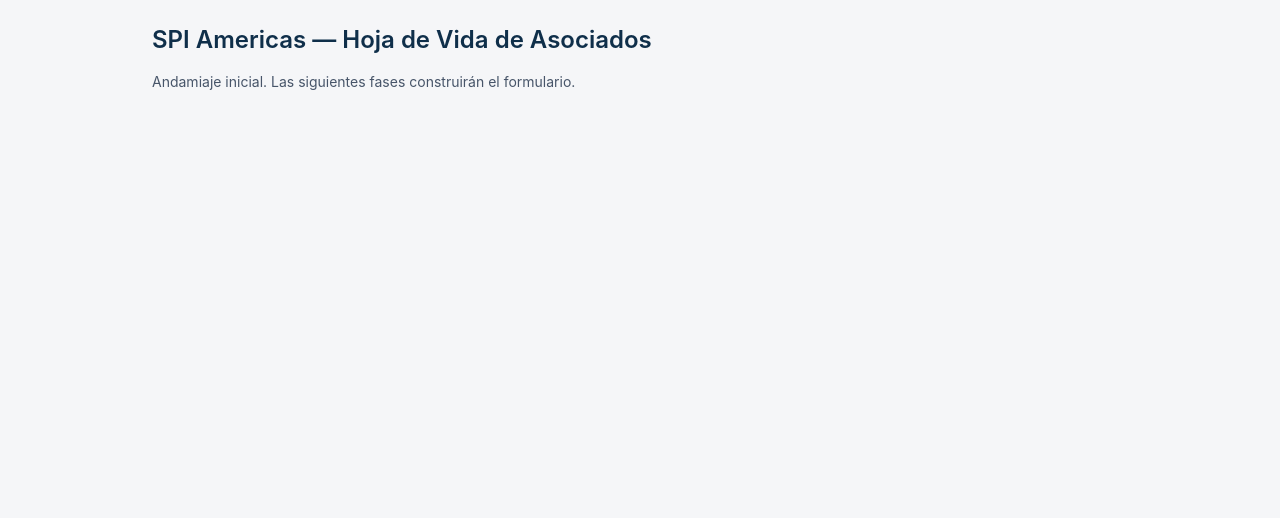
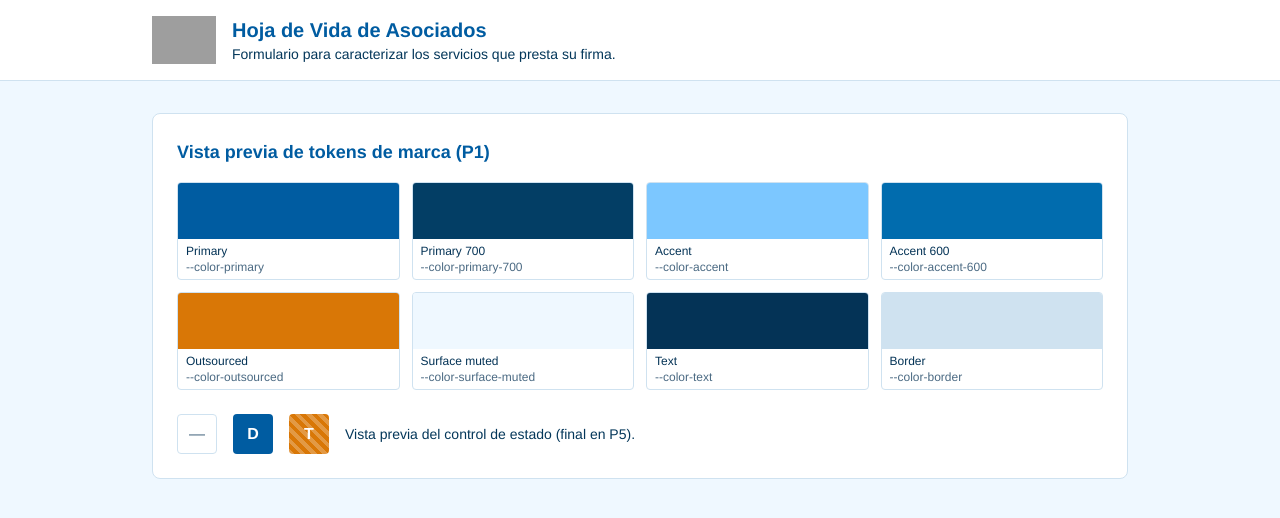
Before and after one commit to edspohr/spi-asociados, a React (Vite) app: page / in a window 1280 px wide. Shown: the top 518 px of the page. Built offline with nearby package versions, Linux system fonts and the light colour scheme; grey boxes are pictures that could not be loaded.

Commit message:
P1: derive brand tokens from spiamericas.com Elementor kit

```diff
--- a/src/App.tsx
+++ b/src/App.tsx
@@ -1,12 +1,96 @@
+const SPI_LOGO = 'https://spiamericas.com/wp-content/uploads/2024/11/cropped-Logos-02-132x64.png';
+
 export default function App() {
   return (
-    <main className="mx-auto flex min-h-screen max-w-5xl flex-col gap-4 p-6">
-      <h1 className="text-2xl font-semibold text-[color:var(--color-primary)]">
-        SPI Americas — Hoja de Vida de Asociados
-      </h1>
-      <p className="text-sm text-[color:var(--color-text-muted)]">
-        Andamiaje inicial. Las siguientes fases construirán el formulario.
-      </p>
-    </main>
+    <div className="min-h-screen">
+      <header className="border-b border-[color:var(--color-border)] bg-[color:var(--color-surface)]">
+        <div className="mx-auto flex max-w-5xl items-center gap-4 px-6 py-4">
+          <img src={SPI_LOGO} alt="SPI Americas" className="h-12 w-auto" />
+          <div>
+            <h1 className="text-xl font-semibold text-[color:var(--color-primary)]">
+              Hoja de Vida de Asociados
+            </h1>
+            <p className="text-sm text-[color:var(--color-text-muted)]">
+              Formulario para caracterizar los servicios que presta su firma.
+            </p>
+          </div>
+        </div>
+      </header>
+
+      <main className="mx-auto max-w-5xl px-6 py-8">
+        <section className="rounded-lg border border-[color:var(--color-border)] bg-[color:var(--color-surface)] p-6">
+          <h2 className="mb-4 text-lg font-semibold text-[color:var(--color-primary)]">
+            Vista previa de tokens de marca (P1)
+          </h2>
+
+          <div className="grid grid-cols-2 gap-3 sm:grid-cols-4">
+            <Swatch label="Primary" varName="--color-primary" />
+            <Swatch label="Primary 700" varName="--color-primary-700" />
+            <Swatch label="Accent" varName="--color-accent" />
+            <Swatch label="Accent 600" varName="--color-accent-600" />
+            <Swatch label="Outsourced" varName="--color-outsourced" />
+            <Swatch label="Surface muted" varName="--color-surface-muted" dark />
+            <Swatch label="Text" varName="--color-text" />
+            <Swatch label="Border" varName="--color-border" dark />
+          </div>
+
+          <div className="mt-6 flex flex-wrap items-center gap-4">
+            <StateCell state="empty" />
+            <StateCell state="directo" />
+            <StateCell state="tercerizado" />
+            <span className="text-sm text-[color:var(--color-text-muted)]">
+              Vista previa del control de estado (final en P5).
+            </span>
+          </div>
+        </section>
+      </main>
+    </div>
   );
 }
+
+function Swatch({ label, varName, dark = false }: { label: string; varName: string; dark?: boolean }) {
+  return (
+    <div className="overflow-hidden rounded border border-[color:var(--color-border)]">
+      <div
+        className="h-14"
+        style={{ backgroundColor: `var(${varName})` }}
+        aria-hidden
+      />
+      <div className="px-2 py-1 text-xs">
+        <div className={dark ? 'text-[color:var(--color-text)]' : 'text-[color:var(--color-text)]'}>
+          {label}
+        </div>
+        <div className="text-[color:var(--color-text-subtle)]">{varName}</div>
+      </div>
+    </div>
+  );
+}
+
+function StateCell({ state }: { state: 'empty' | 'directo' | 'tercerizado' }) {
+  if (state === 'directo') {
+    return (
+      <span className="inline-flex h-10 w-10 items-center justify-center rounded bg-[color:var(--color-primary)] font-semibold text-white">
+        D
+      </span>
+    );
+  }
+  if (state === 'tercerizado') {
+    return (
+      <span
+        className="inline-flex h-10 w-10 items-center justify-center rounded font-semibold text-white"
+        style={{
+          backgroundColor: 'var(--color-outsourced)',
+          backgroundImage:
+            'repeating-linear-gradient(45deg, rgba(255,255,255,0.25) 0 4px, transparent 4px 8px)',
+        }}
+      >
+        T
+      </span>
+    );
+  }
+  return (
+    <span className="inline-flex h-10 w-10 items-center justify-center rounded border border-[color:var(--color-border)] bg-[color:var(--color-surface)] text-[color:var(--color-text-subtle)]">
+      —
+    </span>
+  );
+}
--- a/src/styles/index.css
+++ b/src/styles/index.css
@@ -1,19 +1,51 @@
 @import 'tailwindcss';
 
-/* Design tokens — placeholders. P1 will replace with values extracted from spiamericas.com. */
-/* TODO(BRAND): replace with SPI-derived tokens after fetching the live site. */
+/*
+ * Design tokens derived from spiamericas.com (Elementor kit-3740).
+ * Source: --e-global-color-* and --e-global-typography-* on 2026-07-01.
+ *
+ * Brand palette:
+ *   #005CA1  primary SPI blue (buttons, headings, links)
+ *   #043356  deep navy (body text)
+ *   #EFF8FF  soft blue tint (page background)
+ *   #7CC7FF  light blue accent (SPI's own accent)
+ *   #00538B / #033E65 / #016CAE / #04375A / #022F4E  supporting darks
+ *
+ * Typography: Helvetica (site's declared family). We keep Helvetica as the
+ * first fallback so machines with it match the site; system fonts follow.
+ *
+ * Non-brand semantic token: --color-outsourced. The 3-state matrix needs a
+ * "Tercerizado" color that is visually unmistakable vs "Directo" (SPI blue).
+ * Amber is chosen because it is far from any brand blue in hue and remains
+ * legible on both light and dark surfaces.
+ */
 @theme {
-  --color-primary: #0f2f4a;
-  --color-primary-600: #1a4b74;
-  --color-accent: #d97706;
-  --color-accent-600: #b45309;
+  --color-primary: #005ca1;
+  --color-primary-600: #00538b;
+  --color-primary-700: #033e65;
+  --color-primary-900: #022f4e;
+
+  --color-accent: #7cc7ff;
+  --color-accent-600: #016cae;
+
+  --color-outsourced: #d97706;
+  --color-outsourced-600: #b45309;
+
   --color-surface: #ffffff;
-  --color-surface-muted: #f5f6f8;
-  --color-border: #d9dde3;
-  --color-text: #0f172a;
-  --color-text-muted: #475569;
-  --font-sans: 'Inter', system-ui, -apple-system, 'Segoe UI', Roboto, sans-serif;
-  --font-heading: 'Inter', system-ui, -apple-system, 'Segoe UI', Roboto, sans-serif;
+  --color-surface-muted: #eff8ff;
+  --color-border: #cfe2f0;
+
+  --color-text: #043356;
+  --color-text-muted: #04375a;
+  --color-text-subtle: #4b6a83;
+
+  --color-danger: #b91c1c;
+  --color-success: #047857;
+
+  --font-sans:
+    'Helvetica', 'Helvetica Neue', system-ui, -apple-system, 'Segoe UI', Roboto, Arial, sans-serif;
+  --font-heading:
+    'Helvetica', 'Helvetica Neue', system-ui, -apple-system, 'Segoe UI', Roboto, Arial, sans-serif;
 }
 
 html,
@@ -29,3 +61,9 @@
   font-family: var(--font-sans);
   -webkit-font-smoothing: antialiased;
 }
+
+:focus-visible {
+  outline: 2px solid var(--color-primary);
+  outline-offset: 2px;
+  border-radius: 2px;
+}
```
